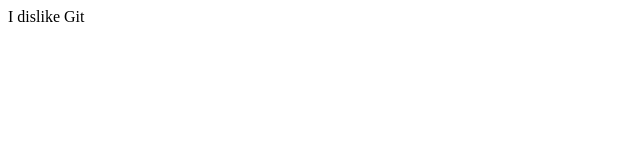
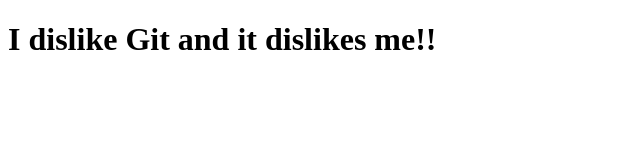
Before and after one commit to LorJay/WEBTEST, a plain HTML site: page index.html in a window 1280 px wide. Shown: the whole page, without its empty margins (0-640 px from the left). Drawn offline with Linux system fonts and the light colour scheme.

Commit message:
New Test Commit

```diff
--- a/index.html
+++ b/index.html
@@ -6,6 +6,6 @@
     <title>GitHubSucks</title>
   </head>
   <body>
-    I dislike Git
+    <h1>I dislike Git and it dislikes me!!</h1>
   </body>
 </html>
```
